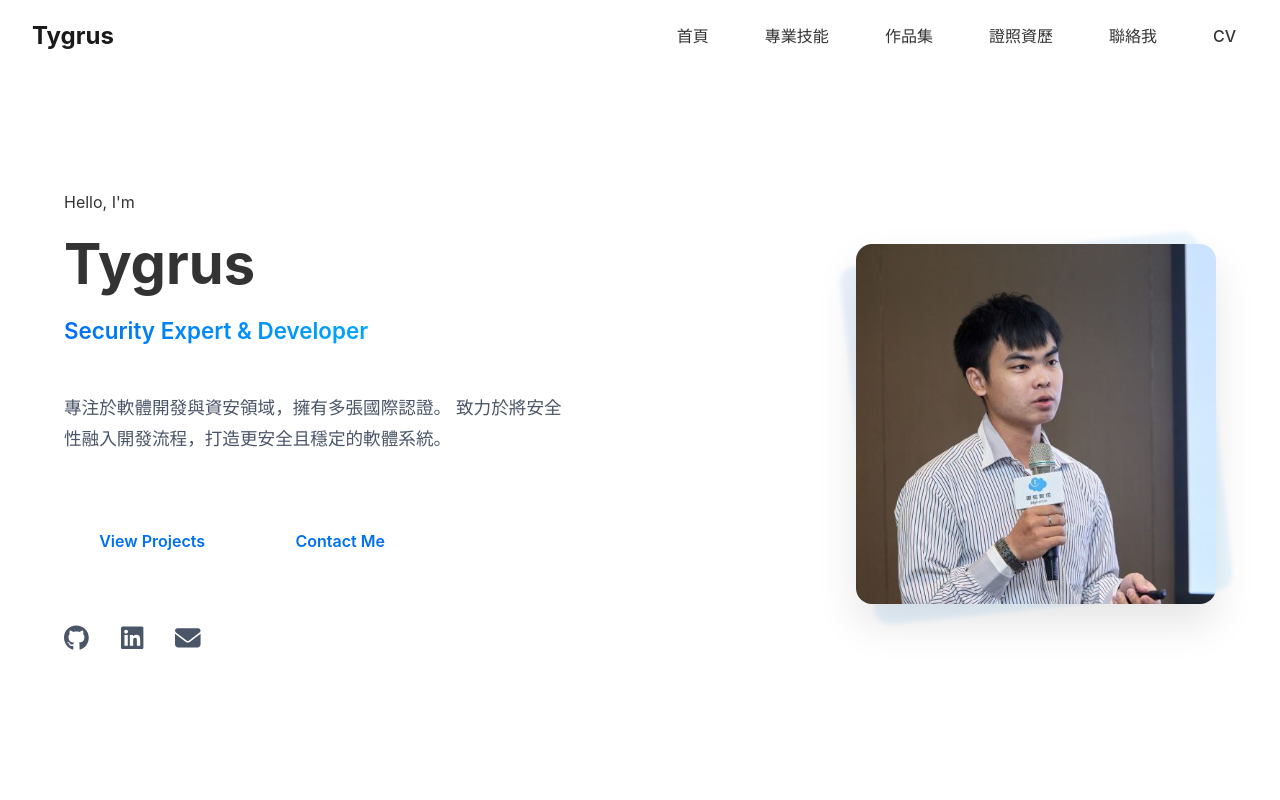
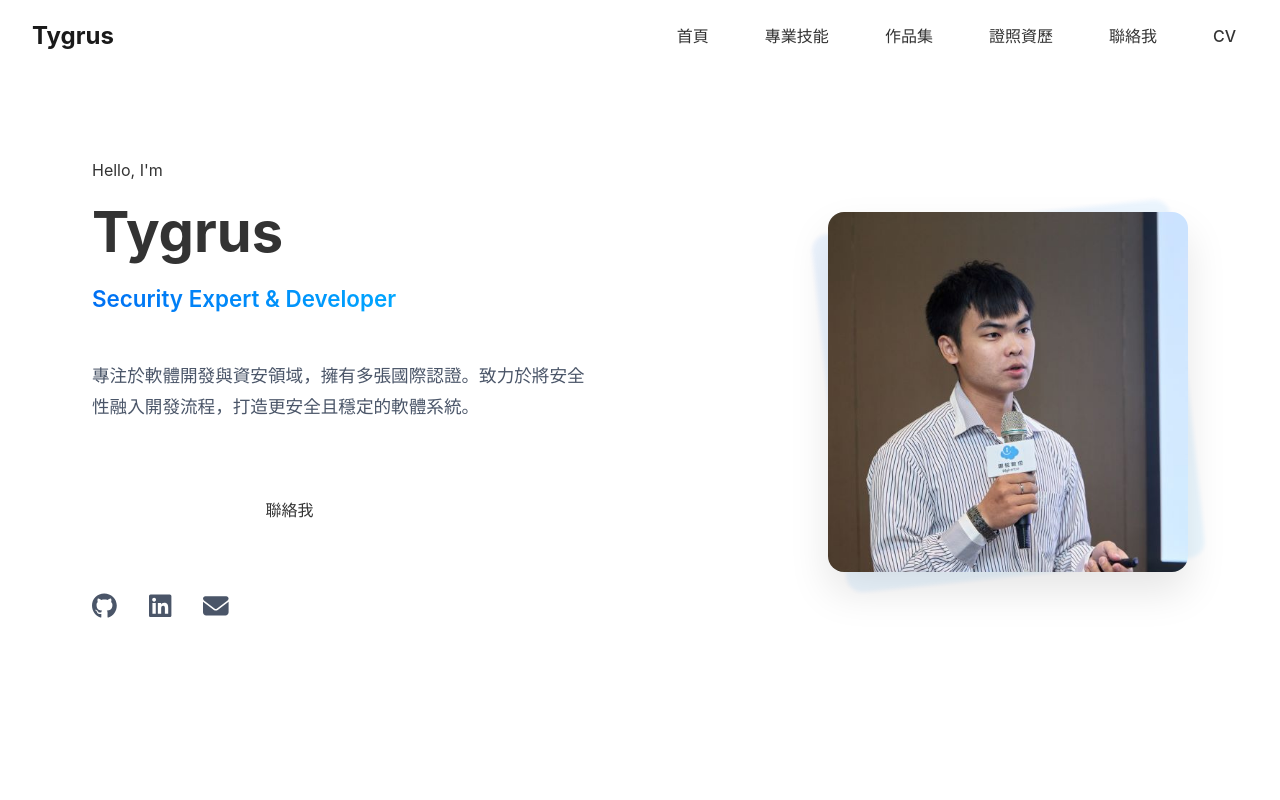
Before and after one commit to Lung-Yu/Lung-Yu.github.io, a React (Vite) app: page / in a window 1280 px wide. Shown: the top 800 px of the page. Built offline with nearby package versions, Linux system fonts and the light colour scheme.

Commit message:
feat: 新增 Hero 模組，包含主頁面內容、社交連結及樣式，並整合相關資料至 JSON 檔案

```diff
--- /dev/null
+++ b/src/features/hero/components/Hero.tsx
@@ -0,0 +1,74 @@
+import { useHero } from '../hooks/useHero';
+import { FontAwesomeIcon } from '@fortawesome/react-fontawesome';
+import { faGithub, faLinkedin } from '@fortawesome/free-brands-svg-icons';
+import { faEnvelope } from '@fortawesome/free-solid-svg-icons';
+import '../styles/Hero.css';
+
+const Hero = () => {
+  const { heroContent } = useHero();
+
+  const scrollToSection = (sectionId: string) => {
+    const element = document.querySelector(sectionId);
+    element?.scrollIntoView({ behavior: 'smooth' });
+  };
+
+  return (
+    <section className="hero">
+      <div className="hero-background">
+        <div className="hero-gradient"></div>
+        <div className="hero-pattern"></div>
+      </div>
+
+      <div className="hero-content">
+        <div className="hero-grid-container">
+          <div className="hero-text">
+            <div className="hero-title">
+              <span className="greeting">{heroContent.greeting}</span>
+              <h1>{heroContent.name}</h1>
+              <span className="role">{heroContent.title}</span>
+            </div>
+            <p className="hero-description">{heroContent.description}</p>
+
+            <div className="hero-cta">
+              <button className="btn primary" onClick={() => scrollToSection('#projects')}>
+                作品集
+              </button>
+              <button className="btn secondary" onClick={() => scrollToSection('#contact')}>
+                聯絡我
+              </button>
+            </div>
+
+            <div className="social-links">
+              <a
+                href="https://github.com/Lung-Yu"
+                target="_blank"
+                rel="noopener noreferrer"
+                aria-label="GitHub">
+                <FontAwesomeIcon icon={faGithub} />
+              </a>
+              <a
+                href="https://www.linkedin.com/in/lung-yu-tsai-633865100/"
+                target="_blank"
+                rel="noopener noreferrer"
+                aria-label="LinkedIn">
+                <FontAwesomeIcon icon={faLinkedin} />
+              </a>
+              <a
+                href="mailto:workfile975@gmail.com"
+                aria-label="Email">
+                <FontAwesomeIcon icon={faEnvelope} />
+              </a>
+            </div>
+          </div>
+
+          <div className="hero-image">
+            <div className="image-backdrop"></div>
+            <img src={heroContent.profileImage} alt={heroContent.name} />
+          </div>
+        </div>
+      </div>
+    </section>
+  );
+};
+
+export default Hero;
--- /dev/null
+++ b/src/features/hero/data/hero.json
@@ -0,0 +1,14 @@
+{
+    "hero": {
+        "greeting": "Hello, I'm",
+        "name": "Tygrus",
+        "title": "Security Expert & Developer",
+        "description": "專注於軟體開發與資安領域，擁有多張國際認證。致力於將安全性融入開發流程，打造更安全且穩定的軟體系統。",
+        "profileImage": "/src/assets/images/aboutme/profile.png",
+        "social": {
+            "github": "https://github.com/Lung-Yu",
+            "linkedin": "https://www.linkedin.com/in/lung-yu-tsai-633865100/",
+            "email": "workfile975@gmail.com"
+        }
+    }
+}
--- /dev/null
+++ b/src/features/hero/hooks/useHero.ts
@@ -0,0 +1,11 @@
+import { useMemo } from 'react';
+import heroJson from '../data/hero.json';
+import type { HeroContent } from '../types';
+
+export const useHero = () => {
+  const heroContent = useMemo(() => {
+    return heroJson.hero as HeroContent;
+  }, []);
+
+  return { heroContent };
+};
--- /dev/null
+++ b/src/features/hero/index.ts
@@ -0,0 +1,3 @@
+export { default as Hero } from './components/Hero';
+export type { HeroContent } from './types';
+export { useHero } from './hooks/useHero';
--- /dev/null
+++ b/src/features/hero/styles/Hero.css
@@ -0,0 +1,222 @@
+.hero {
+  min-height: 90vh; /* 調整為 90vh */
+  position: relative;
+  overflow: hidden;
+  padding: 2rem 0; /* 添加上下內距 */
+}
+
+.hero-background {
+  position: absolute;
+  top: 0;
+  left: 0;
+  width: 100%;
+  height: 100%;
+  z-index: -1;
+}
+
+.hero-content {
+  max-width: 1200px;
+  margin: 0 auto;
+  padding: 0 2rem; /* 只保留左右內距 */
+  height: 100%;
+  display: flex;
+  align-items: center;
+}
+
+.hero-grid-container {
+  display: grid;
+  grid-template-columns: 1fr 1fr;
+  gap: 2rem;
+  width: 100%;
+}
+
+.social-links {
+  display: flex;
+  gap: 1.5rem;
+  margin-top: 2rem;
+}
+
+.social-links a {
+  color: var(--text-primary);
+  font-size: 1.5rem;
+  transition: color 0.3s ease;
+}
+
+.social-links a:hover {
+  color: var(--primary-color);
+}
+
+.btn {
+  padding: 0.8rem 1.5rem;
+  border-radius: 5px;
+  font-weight: 600;
+  cursor: pointer;
+  transition: all 0.3s ease;
+}
+
+.btn.primary {
+  background-color: var(--primary-color);
+  color: white;
+  border: none;
+}
+
+.btn.secondary {
+  background-color: transparent;
+  color: var(--text-primary);
+  border: 2px solid var(--text-primary);
+}
+
+.hero-text {
+  display: flex;
+  flex-direction: column;
+  gap: 1.25rem;
+  padding-right: 2rem;
+  animation: slideUp 0.8s ease forwards;
+}
+
+.hero-title {
+  margin-bottom: 0.5rem;
+}
+
+h1 {
+  font-size: 3.5rem;
+  /* 稍微調整標題大小 */
+  margin: 0.5rem 0;
+}
+
+.role {
+  font-size: 1.4rem;
+  background: linear-gradient(90deg, #0070f3, #00a6ff);
+  -webkit-background-clip: text;
+  -webkit-text-fill-color: transparent;
+  font-weight: 600;
+}
+
+.hero-description {
+  font-size: 1.1rem;
+  line-height: 1.8;
+  color: #4a5568;
+  max-width: 500px;
+  margin: 1rem 0;
+}
+
+.hero-image {
+  position: relative;
+  width: 100%;
+  height: 100%;
+  display: flex;
+  justify-content: flex-end;
+  align-items: center;
+  animation: fadeIn 1s ease forwards;
+}
+
+.hero-image img {
+  width: 360px;
+  /* 稍微放大照片 */
+  height: 360px;
+  object-fit: cover;
+  border-radius: 16px;
+  position: relative;
+  z-index: 1;
+  box-shadow: 0 20px 40px rgba(0, 0, 0, 0.1);
+  /* 增強陰影效果 */
+}
+
+.image-backdrop {
+  position: absolute;
+  width: 360px;
+  height: 360px;
+  background: linear-gradient(135deg, #0070f3 0%, #00a6ff 100%);
+  border-radius: 16px;
+  transform: rotate(-6deg) translateY(4px);
+  /* 調整旋轉角度和位置 */
+  opacity: 0.08;
+  /* 微調透明度 */
+  filter: blur(2px);
+  /* 添加模糊效果 */
+}
+
+.hero-cta {
+  display: flex;
+  gap: 1.25rem;
+  margin-top: 1.5rem;
+}
+
+.btn {
+  padding: 0.9rem 2.2rem;
+  border-radius: 10px;
+  font-weight: 600;
+  transition: all 0.3s ease;
+  font-size: 1rem;
+}
+
+.social-links {
+  margin-top: 2rem;
+  display: flex;
+  gap: 2rem;
+}
+
+.social-links a {
+  color: #4a5568;
+  font-size: 1.6rem;
+  transition: all 0.3s ease;
+}
+
+@keyframes slideUp {
+  from {
+    opacity: 0;
+    transform: translateY(30px);
+  }
+  to {
+    opacity: 1;
+    transform: translateY(0);
+  }
+}
+
+@keyframes fadeIn {
+  from {
+    opacity: 0;
+  }
+  to {
+    opacity: 1;
+  }
+}
+
+/* 響應式調整 */
+@media (max-width: 1024px) {
+  .hero-grid-container {
+    gap: 1.5rem;
+  }
+
+  .hero-image img,
+  .image-backdrop {
+    width: 320px;
+    height: 320px;
+  }
+}
+
+@media (max-width: 768px) {
+  .hero {
+    min-height: auto;
+    padding: 40px 0;
+  }
+
+  .hero-grid-container {
+    grid-template-columns: 1fr;
+    text-align: center;
+  }
+
+  .hero-text {
+    padding-right: 0;
+    align-items: center;
+  }
+
+  .hero-description {
+    margin: 1rem auto;
+  }
+
+  .hero-image {
+    justify-content: center;
+    margin-top: 2rem;
+  }
+}
--- /dev/null
+++ b/src/features/hero/types/index.ts
@@ -0,0 +1,12 @@
+export interface HeroContent {
+    greeting: string;
+    name: string;
+    title: string;
+    description: string;
+    profileImage: string;
+    social?: {
+      github?: string;
+      linkedin?: string;
+      email?: string;
+    };
+  }
--- a/src/layouts/App.tsx
+++ b/src/layouts/App.tsx
@@ -1,13 +1,14 @@
 import { useState } from 'react';
 import { BrowserRouter as Router, Route, Routes } from 'react-router-dom';
 import Modal from '../components/modal/Modal';
-import Hero from '../components/layout/Hero';
+// import Hero from '../components/layout/Hero';
 import CV from '../components/pages/CV';
 import './../styles/App.css';
 import { CertificateList } from '../features/certificates';
 import { ProjectList, ProjectDetail } from '../features/projects';
 import { ConsultingList, ConsultingDetail } from '../features/consultant';
 import { Navbar } from '../features/navigation';
+import { Hero } from '../features/hero';
 
 function App() {
   const [modalImage, setModalImage] = useState<string | null>(null);
--- a/src/styles/App.css
+++ b/src/styles/App.css
@@ -7,12 +7,43 @@ main {
 }
 
 .home-page {
-  margin-top: 0;
-  margin-top: -64px;
+  margin-top: -64px; /* 保持這個負邊距以抵消 navbar 的高度 */
+  display: flex;
+  flex-direction: column;
+  gap: 2rem; /* 添加整體間距控制 */
 }
 
 section {
-  margin: var(--spacing-lg) 0;
+  margin: 2rem 0; /* 減少 section 之間的間距 */
+  padding: 2rem 0; /* 添加內部間距 */
+}
+
+/* 特別處理 Hero section 的間距 */
+.hero {
+  margin-bottom: 0; /* 移除底部間距 */
+  min-height: 90vh; /* 稍微縮短 hero 的高度 */
+  display: flex;
+  align-items: center;
+}
+
+/* 為其他 section 添加過渡效果 */
+#projects,
+#consulting,
+#certificates {
+  opacity: 0;
+  animation: fadeIn 0.8s ease forwards;
+  position: relative;
+}
+
+@keyframes fadeIn {
+  from {
+    opacity: 0;
+    transform: translateY(20px);
+  }
+  to {
+    opacity: 1;
+    transform: translateY(0);
+  }
 }
 
 footer {
```
